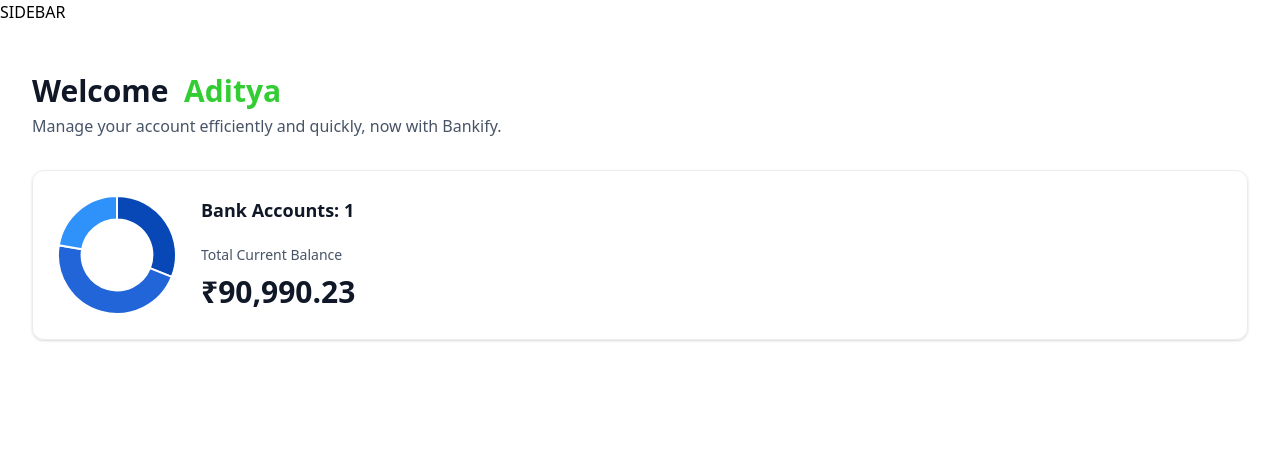
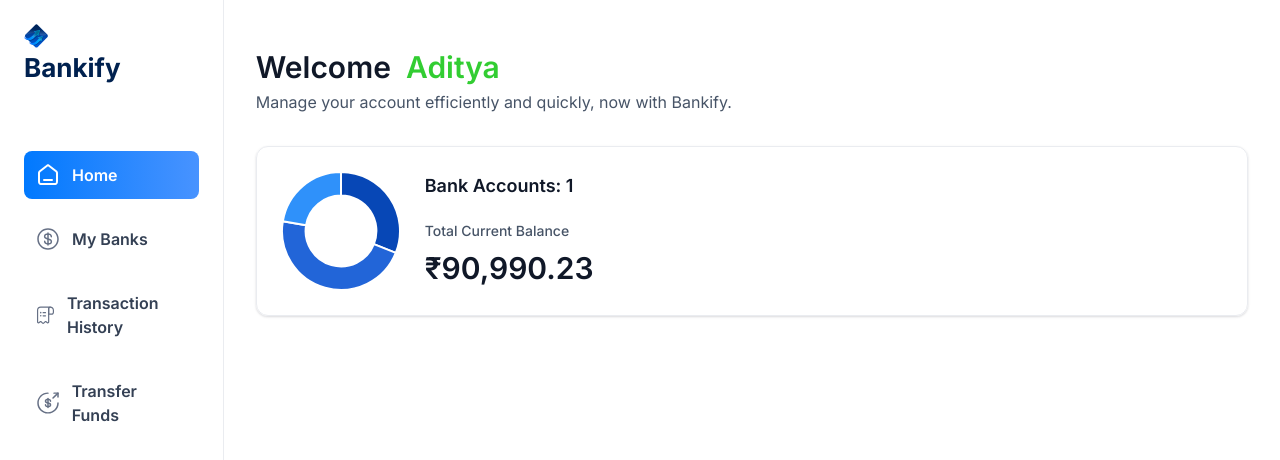
Before and after one commit to aditya-prakash-git/bankify, a Next.js app: page / in a window 1280 px wide. Shown: the top 460 px of the page. Built offline with nearby package versions, Linux system fonts and the light colour scheme.

Commit message:
add sidebar component

```diff
--- a/app/(root)/layout.tsx
+++ b/app/(root)/layout.tsx
@@ -1,11 +1,16 @@
+import Sidebar from "@/components/Sidebar";
+
 export default function RootLayout({
   children,
 }: Readonly<{
   children: React.ReactNode;
 }>) {
+  const loggedIn = {firstName: 'Aditya', lastName: 'Prakash'};
+
+
   return (
-    <main>
-        SIDEBAR
+    <main className="flex h-screen w-full font-inter">
+        <Sidebar user={loggedIn}/>
         {children}
     </main>
   );
--- /dev/null
+++ b/components/Sidebar.tsx
@@ -0,0 +1,60 @@
+'use client'
+import React from 'react'
+import Link from 'next/link'
+import Image from 'next/image'
+import { sidebarLinks } from '@/constants'
+import { cn } from '@/lib/utils'
+import { usePathname } from 'next/navigation'
+const Sidebar = ({user}: SiderbarProps) => {
+    const pathname = usePathname();
+  return (
+    <section className="sidebar">
+        <nav className="flex flex-col gap-4">
+            <Link href ="/" className="mb-12 cursor-pointer items-center gap-2" >
+                <Image
+                src="/icons/logo.svg"
+                width={34}
+                height={34}
+                alt="bankify"
+                className="size-[24px]
+                max-xl:size-14"
+                />
+                <h1 className="sidebar-logo">Bankify</h1>
+
+            </Link>
+
+            {sidebarLinks.map((item)=>{
+                const isActive = pathname === item.route || pathname.startsWith(`${item.route}/`)
+                return(
+                    <Link href={item.route} key={item.label} className={cn('sidebar-link',{
+                        'bg-bank-gradient':isActive
+                    } )}>
+                        <div className="relative size-6">
+                            <Image
+
+                            src={item.imgURL}
+                            alt={item.label}
+                            fill
+                            className={cn({
+                                'brightness-[3] invert-0': isActive
+                            })}
+                            />
+                        </div>
+                        <p className={cn('sidebar-label',{'!text-white' :isActive} )}>
+                            {item.label}
+
+                        </p>
+
+                    </Link>
+                )
+            } )}
+
+
+        </nav>
+
+
+    </section>
+  )
+}
+
+export default Sidebar
```
